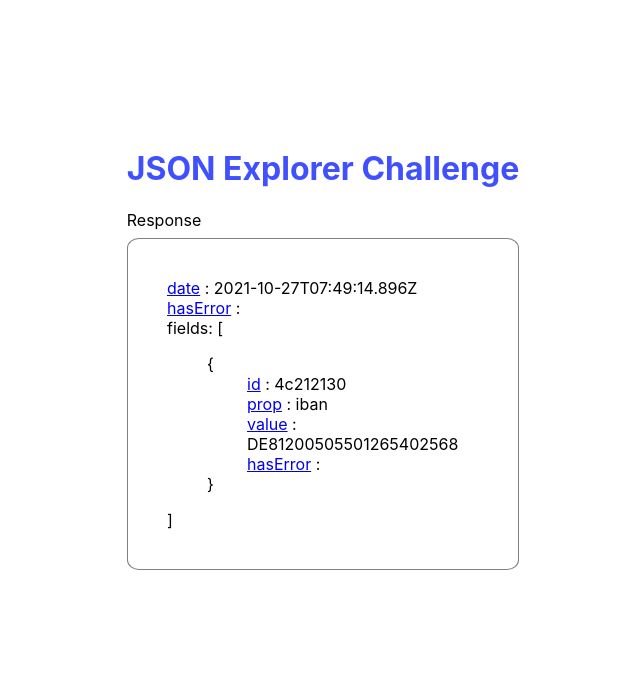
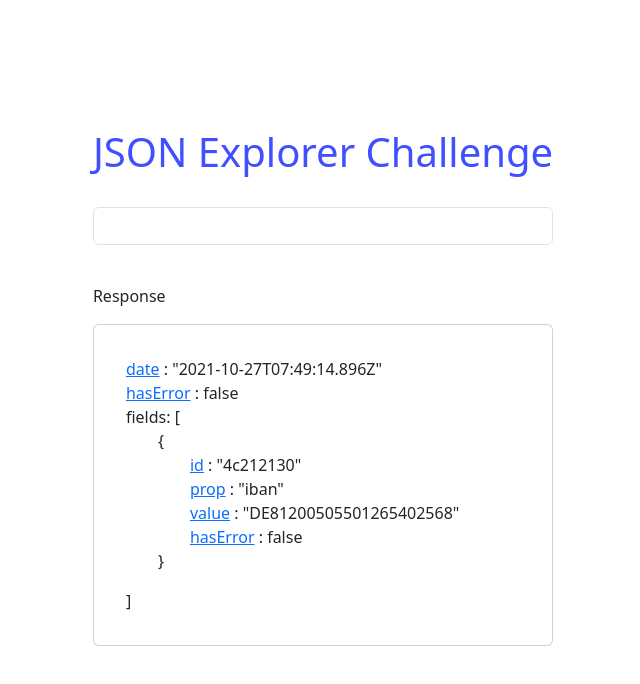
Before and after one commit to Jhoandry/json_explorer_challenge, a React (Create React App) app: page / in a window 1280 px wide. Shown: the top 684 px of the page, without its empty margins (317-957 px from the left). Built offline with nearby package versions, Linux system fonts and the light colour scheme.

Commit message:
json-exporter-challenge: importing bootstrap css, some css changes and add click functionality to know the selected property and its value

```diff
--- a/src/App.css
+++ b/src/App.css
@@ -5,16 +5,14 @@
 }
 
 h1   {
-  color: #4050FF;
-}
-
-.response {
-  margin-top: 2%;
-  padding: 10%;
-  border: 1px solid grey;
-  border-radius: 3%;
+  color: #4050FF !important;
 }
 
 li {
   list-style-type: none;
 }
+
+.header {
+  margin-top: 5%;
+  margin-bottom: 5%;
+}
--- a/src/components/JsonExplorer.tsx
+++ b/src/components/JsonExplorer.tsx
@@ -1,16 +1,7 @@
-import React from "react";
+import React, {useState} from "react";
+import Form from 'react-bootstrap/Form';
 import data from '../assets/data.json';
 import Card from 'react-bootstrap/Card';
-
-type Detail = {
-  name: string;
-  path: string,
-  value: any;
-  type: string;
-  clickable: boolean;
-  isArray: boolean;
-  children: Detail[];
-};
 
 function buildKey(key:string, path:string, isParentArray:boolean) {
   if (path) {
@@ -31,19 +22,18 @@ function getDetails(data: object, path:string='', isParentArray:boolean=false):
       type: typeof value,
       clickable: !isObject,
       isArray: isArray,
-      children: isObject? getDetails(value, pathKey, isArray) : []
+      childrens: isObject? getDetails(value, pathKey, isArray) : []
     };
   });
 }
 
-
-function renderDetail(detail:Detail) {
+function renderDetail(detail:Detail, updateSelected: (path: string, value: string) => void) {
   if (detail.clickable) {
     return (
       <li>
-        <a href="https://www.google.com" target="_blank" rel="noopener noreferrer">
+        <a href="#" onClick={() => updateSelected(detail.path, detail.value.toString())}>
           { detail.name }
-        </a> : <label> {detail.value} </label>
+        </a> : <label> {detail.type === "string"? `"${detail.value}"` : detail.value.toString()} </label>
       </li>
     )
   }
@@ -52,24 +42,66 @@ function renderDetail(detail:Detail) {
     <li>
       <label>
         { detail.isArray? `${detail.name}: [` : '{' }
-          <ul> {detail.children.map(detail => renderDetail(detail))} </ul>
+          <ul> {detail.childrens.map(detail => renderDetail(detail, updateSelected))} </ul>
         { detail.isArray? ']' : '}'  }
       </label>
     </li>
   )
 };
 
+type Detail = {
+  name: string,
+  path: string,
+  value: any,
+  type: string,
+  clickable: boolean,
+  isArray: boolean,
+  childrens: Detail[],
+};
+
+let jsonDetails: Detail[] = [];
+
 function JsonExplorer () {
-  const details = getDetails(data)
-  const renderDetails = details.map(detail => renderDetail(detail));
+  jsonDetails = getDetails(data);
+
+  const [selected, setSelected] = useState({
+    path: "",
+    value: ""
+  });
+
+  const handleKeyChange = (path:string) => {
+    selectedChange(path, "test");
+  }
+
+  const selectedChange = (path:string, value:string) => {
+    setSelected({
+      ...selected,
+      path: path,
+      value: value
+    });
+  }
+
+  const renderDetails = jsonDetails.map(detail => renderDetail(detail, selectedChange));
 
   return (
-    <Card>
-      <Card.Body>
-        <Card.Title>Response</Card.Title>
-        <Card.Body className="response"> {renderDetails} </Card.Body>
-      </Card.Body>
-    </Card>
+    <>
+      <div className="header">
+        <Form.Control
+          type="text"
+          value={selected.path}
+          onChange={event => handleKeyChange(event.target.value)}
+          readOnly
+        />
+        <p>{selected.value}</p>
+      </div>
+
+     <p>Response</p>
+      <Card>
+        <Card.Body>
+          <Card.Body>{renderDetails}</Card.Body>
+        </Card.Body>
+      </Card>
+    </>
   )
 }
 
--- a/src/index.tsx
+++ b/src/index.tsx
@@ -3,6 +3,7 @@ import ReactDOM from 'react-dom/client';
 import './index.css';
 import App from './App';
 import reportWebVitals from './reportWebVitals';
+import '../node_modules/bootstrap/dist/css/bootstrap.min.css';
 
 const root = ReactDOM.createRoot(
   document.getElementById('root') as HTMLElement
```
